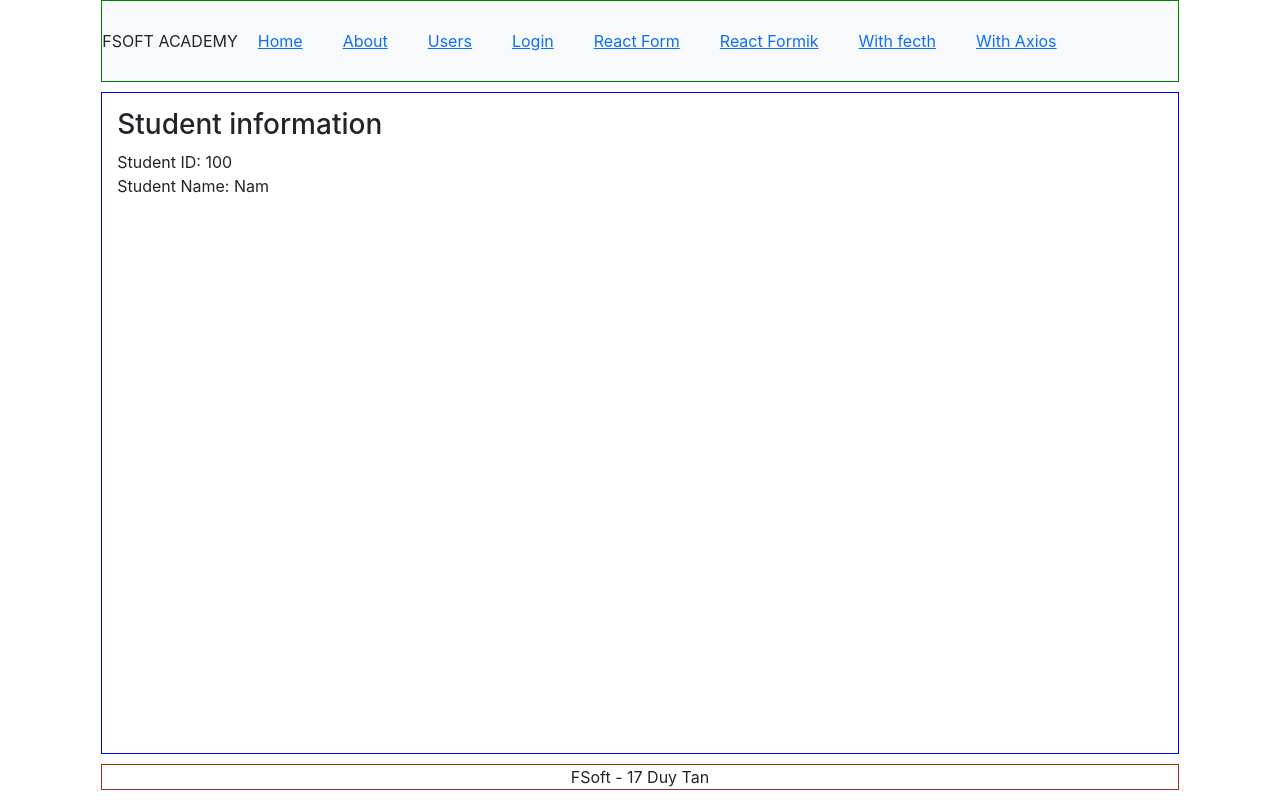
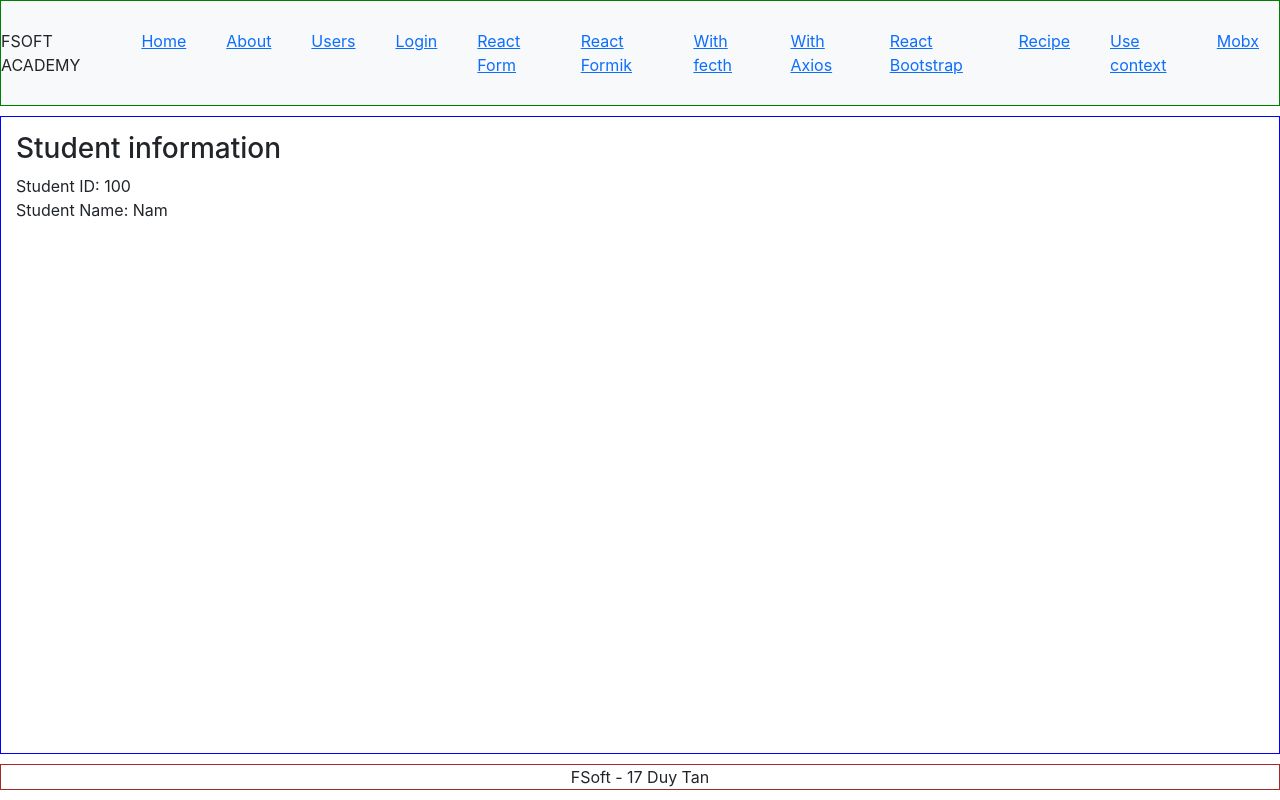
Before and after one commit to daothanhnam/HN23_FRF_PRD_01, a React (Create React App) app in the folder Audit3/my-app/: page /about/100/Nam in a window 1280 px wide. Built offline with nearby package versions, Linux system fonts and the light colour scheme; no server answers.

Commit message:
React Bootstrap

```diff
--- a/Audit3/my-app/package.json
+++ b/Audit3/my-app/package.json
@@ -14,8 +14,12 @@
     "@types/react": "^18.2.14",
     "@types/react-dom": "^18.2.6",
     "axios": "^1.4.0",
+    "bootstrap": "^5.3.1",
     "formik": "^2.4.3",
+    "mobx": "^6.10.0",
+    "mobx-react": "^9.0.0",
     "react": "^18.2.0",
+    "react-bootstrap": "^2.8.0",
     "react-dom": "^18.2.0",
     "react-error-boundary": "^4.0.10",
     "react-router-dom": "^6.14.2",
--- a/Audit3/my-app/src/App.tsx
+++ b/Audit3/my-app/src/App.tsx
@@ -29,6 +29,10 @@ import ReactBasicForm from "./views/pages/react-form/ReactBasicForm";
 import ReactFormik from "./views/pages/react-form/ReactFormik";
 import { WithFetch } from "./views/pages/server-interaction/WithFetch";
 import { WithAxios } from "./views/pages/server-interaction/WithAxios";
+import ReactBootsrp from "./views/pages/ui-components/ReactBootsrp";
+import { RecipesBook } from "./views/pages/ui-components/RecipeBook";
+import UseContextHook from "./views/pages/context/UseContext";
+import MobxComponent from "./views/mobx/components/MobComponent";
 
 function App() {
   //react.memo
@@ -217,6 +221,70 @@ function App() {
                   With Axios
                 </NavLink>
               </li>
+              <li className="nav-item">
+                <NavLink
+                  to="react-bootstrap"
+                  // className={({ isActive, isPending }) =>
+
+                  //   isActive ? "active-link" : ""
+
+                  // }
+
+                  style={({ isActive, isPending }) => {
+                    return { fontWeight: isActive ? "bold" : "" };
+                  }}
+                >
+                  React Bootstrap
+                </NavLink>
+              </li>
+              <li className="nav-item">
+                <NavLink
+                  to="reacipe"
+                  // className={({ isActive, isPending }) =>
+
+                  //   isActive ? "active-link" : ""
+
+                  // }
+
+                  style={({ isActive, isPending }) => {
+                    return { fontWeight: isActive ? "bold" : "" };
+                  }}
+                >
+                  Recipe
+                </NavLink>
+              </li>
+              <li className="nav-item">
+                <NavLink
+                  to="use-context"
+                  // className={({ isActive, isPending }) =>
+
+                  //   isActive ? "active-link" : ""
+
+                  // }
+
+                  style={({ isActive, isPending }) => {
+                    return { fontWeight: isActive ? "bold" : "" };
+                  }}
+                >
+                  Use context
+                </NavLink>
+              </li>
+              <li className="nav-item">
+                <NavLink
+                  to="mobx"
+                  // className={({ isActive, isPending }) =>
+
+                  //   isActive ? "active-link" : ""
+
+                  // }
+
+                  style={({ isActive, isPending }) => {
+                    return { fontWeight: isActive ? "bold" : "" };
+                  }}
+                >
+                  Mobx
+                </NavLink>
+              </li>
             </ul>
           </nav>
         </header>
@@ -246,6 +314,10 @@ function App() {
               <Route path="react-formik" element={<ReactFormik />}></Route>
               <Route path="with-fetch" element={<WithFetch />}></Route>
               <Route path="with-axios" element={<WithAxios />}></Route>
+              <Route path="react-bootstrap" element={<ReactBootsrp />}></Route>
+              <Route path="reacipe" element={<RecipesBook />}></Route>
+              <Route path="use-context" element={<UseContextHook />}></Route>
+              <Route path="mobx" element={<MobxComponent />}></Route>
             </Routes>
           </Suspense>
         </main>
--- /dev/null
+++ b/Audit3/my-app/src/views/pages/ui-components/LoremGenerate.tsx
@@ -0,0 +1,12 @@
+import { Fragment } from "react";
+
+const LoremGenerate = () => {
+  return (
+    <Fragment>
+      Lorem ipsum dolor sit amet, consectetur adipisicing elit. Consectetur,
+      eius.
+    </Fragment>
+  );
+};
+
+export default LoremGenerate;
--- /dev/null
+++ b/Audit3/my-app/src/views/pages/ui-components/ReactBootsrp.tsx
@@ -0,0 +1,64 @@
+import { Fragment, useState } from "react";
+import { Button, ButtonGroup, Container, Modal } from "react-bootstrap";
+import Row from "react-bootstrap/Row";
+import Col from "react-bootstrap/Col";
+import LoremGenerate from "./LoremGenerate";
+
+const ReactBootsrp = () => {
+  const [show, setShow] = useState<boolean>(false);
+  const handleShow = () => setShow(true);
+  const handleClose = () => setShow(false);
+  return (
+    <Fragment>
+      <h2>React Bootstrap</h2>
+
+      <Button onClick={handleShow}>Launch Modal</Button>
+      <Modal show={show} onhide={handleClose}>
+        <Modal.Header closeButton>
+          <Modal.Title>This is title</Modal.Title>
+        </Modal.Header>
+        <Modal.Body>
+          {" "}
+          <LoremGenerate/>
+          <Container>
+            <Row className="justify-content-md-center">
+              <Col xs lg="2">
+                1 of 3
+              </Col>
+              <Col md="auto">Variable width content</Col>
+              <Col xs lg="2">
+                3 of 3
+              </Col>
+            </Row>
+            <Row>
+              <Col>1 of 3</Col>
+              <Col md="auto">Variable width content</Col>
+              <Col xs lg="2">
+                3 of 3
+              </Col>
+            </Row>
+          </Container>{" "}
+        </Modal.Body>
+        <Modal.Footer>
+          <Button variant="danger" onClick={handleClose}>
+            Close{" "}
+          </Button>
+          <Button onClick={handleClose}>Save</Button>
+        </Modal.Footer>
+      </Modal>
+      {/* <ButtonGroup vertical={true}>
+        <Button variant="primary">Primary</Button>{" "}
+        <Button variant="secondary">Secondary</Button>{" "}
+        <Button variant="success">Success</Button>{" "}
+      </ButtonGroup>
+      <Button variant="warning">Warning</Button>{" "}
+      <Button variant="danger">Danger</Button>{" "}
+      <Button variant="info">Info</Button>{" "}
+      <Button variant="light">Light</Button>{" "}
+      <Button variant="dark">Dark</Button>
+      <Button variant="link">Link</Button> */}
+    </Fragment>
+  );
+};
+
+export default ReactBootsrp;
--- /dev/null
+++ b/Audit3/my-app/src/views/pages/ui-components/Recipe.tsx
@@ -0,0 +1,12 @@
+export interface Ingredient {
+  name: string;
+  amount: number;
+}
+
+export interface Recipe {
+  id: string;
+  name: string;
+  imgUrl: string;
+  description: string;
+  ingredients: Ingredient[];
+}
--- /dev/null
+++ b/Audit3/my-app/src/views/pages/ui-components/RecipeBook.tsx
@@ -0,0 +1,58 @@
+import { useState } from "react";
+import { Button, Col, Container, Row } from "react-bootstrap";
+import { NavLink, Route, Routes } from "react-router-dom";
+import { Ingredient, Recipe } from "./Recipe";
+import { RecipeForm } from "./RecipeForm";
+import { RecipeList } from "./RecipeList";
+
+const mockData = [
+  {
+    id: "1",
+    name: "Item 1",
+    imgUrl:
+      "https://i.pinimg.com/236x/49/12/cf/4912cf6efeb8182c7c557bd6bfd5aec5.jpg",
+    description: "Description",
+    ingredients: [{ name: "infre 1 ", amount: 2 }],
+  },
+  {
+    id: "2",
+    name: "Item 2",
+    imgUrl:
+      "https://i.pinimg.com/236x/49/12/cf/4912cf6efeb8182c7c557bd6bfd5aec5.jpg",
+    description: "Description",
+    ingredients: [{ name: "infre 2 ", amount: 2 }],
+  },
+  {
+    id: "3",
+    name: "Item 3",
+    imgUrl:
+      "https://i.pinimg.com/236x/49/12/cf/4912cf6efeb8182c7c557bd6bfd5aec5.jpg",
+    description: "Description",
+    ingredients: [{ name: "infre 3 ", amount: 2 }],
+  },
+];
+
+export const RecipesBook = () => {
+  const [recipes, setRepcipes] = useState(mockData as Recipe[]);
+  const [shoppingIngrediendt, setshoppingIngrediendt] = useState(
+    [] as Ingredient[]
+  );
+  const [showCreate, setShowCreate] = useState<boolean>(false);
+  return (
+    <Container>
+      <Row>
+        <Col md={6}>
+          <Button onClick={() => setShowCreate(true)}> New Recipe</Button>
+          <RecipeList recipes={recipes} />
+        </Col>
+        <Col md={6}>
+          {showCreate ? (
+            <RecipeForm setShowCreate={setShowCreate} />
+          ) : (
+            <h2>Please select a recipe </h2>
+          )}
+        </Col>
+      </Row>
+    </Container>
+  );
+};
--- /dev/null
+++ b/Audit3/my-app/src/views/pages/ui-components/RecipeForm.tsx
@@ -0,0 +1,15 @@
+import { Button } from "react-bootstrap";
+
+export const RecipeForm = (props: any) => {
+  return (
+    <>
+      <Button variant="success " onClick={() => props.setShowCreate(false)}>
+        Save
+      </Button>
+      <Button variant="danger " onClick={() => props.setShowCreate(false)}>
+        Cancel
+      </Button>
+      <h2>This is recipe form</h2>
+    </>
+  );
+};
--- /dev/null
+++ b/Audit3/my-app/src/views/pages/ui-components/RecipeList.tsx
@@ -0,0 +1,27 @@
+import { ListGroup } from "react-bootstrap";
+import { NavLink } from "react-router-dom";
+import { Recipe } from "./Recipe";
+
+export const RecipeList = (props: { recipes: Recipe[] }) => {
+  return (
+    <ListGroup>
+      {props.recipes.map((recipe) => (
+        <NavLink
+          key={recipe.id}
+          to={`recipes/${recipe.id}`}
+          className="list-group-item list-group-item-action "
+        >
+          <div className="d-flex w-100 justify-content-between">
+            <div>
+              <h5 className="mb-1">{recipe.name}</h5>
+              <p>{recipe.description}</p>
+            </div>
+            <div>
+              <img src={recipe.imgUrl} alt="Recipe" width={50} height={50} />
+            </div>
+          </div>
+        </NavLink>
+      ))}
+    </ListGroup>
+  );
+};
```
Also changed, not shown: Audit3/my-app/src/views/mobx/components/Header.tsx (added, +18 -0 lines), Audit3/my-app/src/views/mobx/components/UserProfile.tsx (added, +42 -0 lines), Audit3/my-app/src/views/mobx/components/Footer.tsx (added), 1 other file (tests, documents, lock files or other folders).
